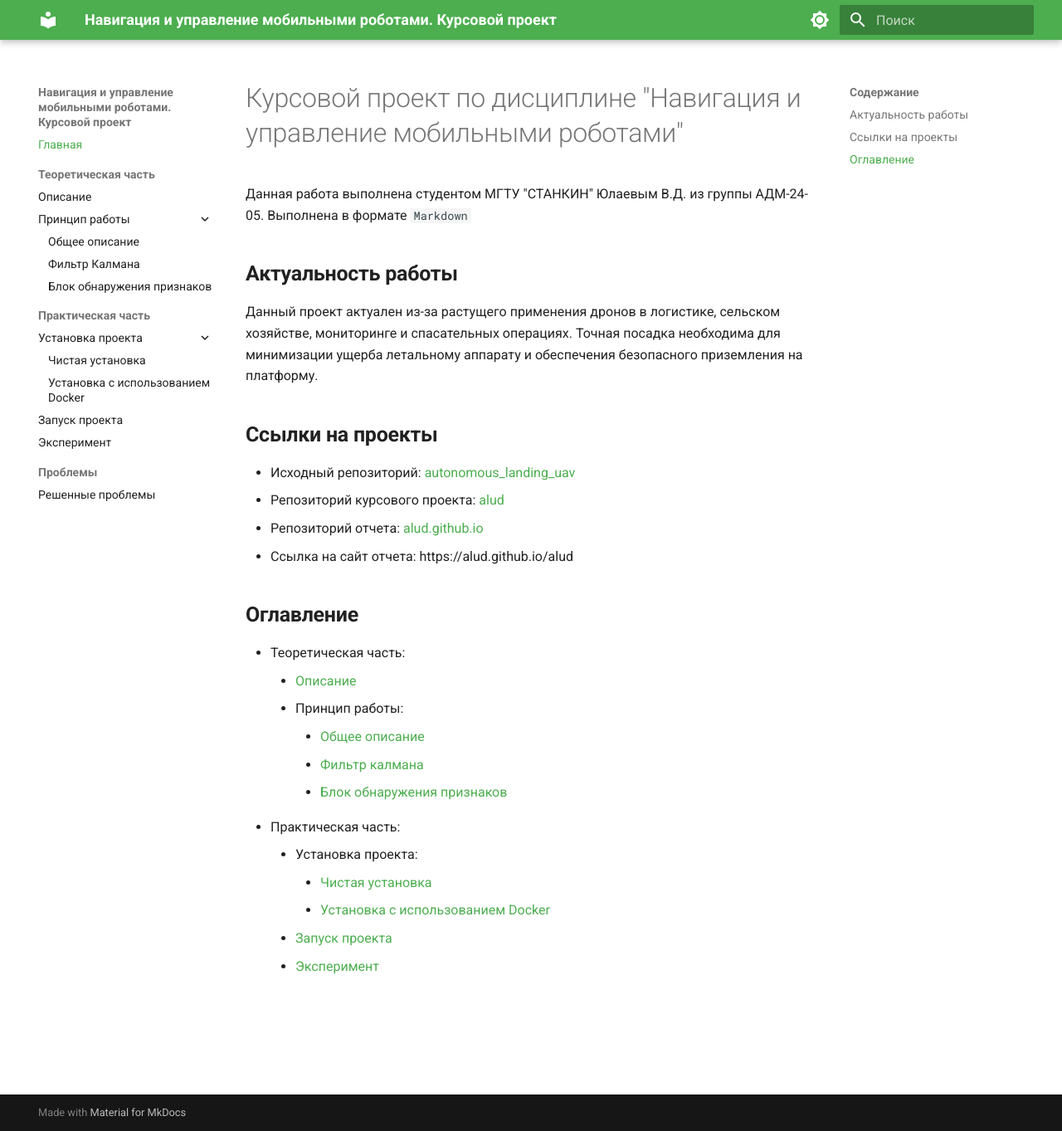
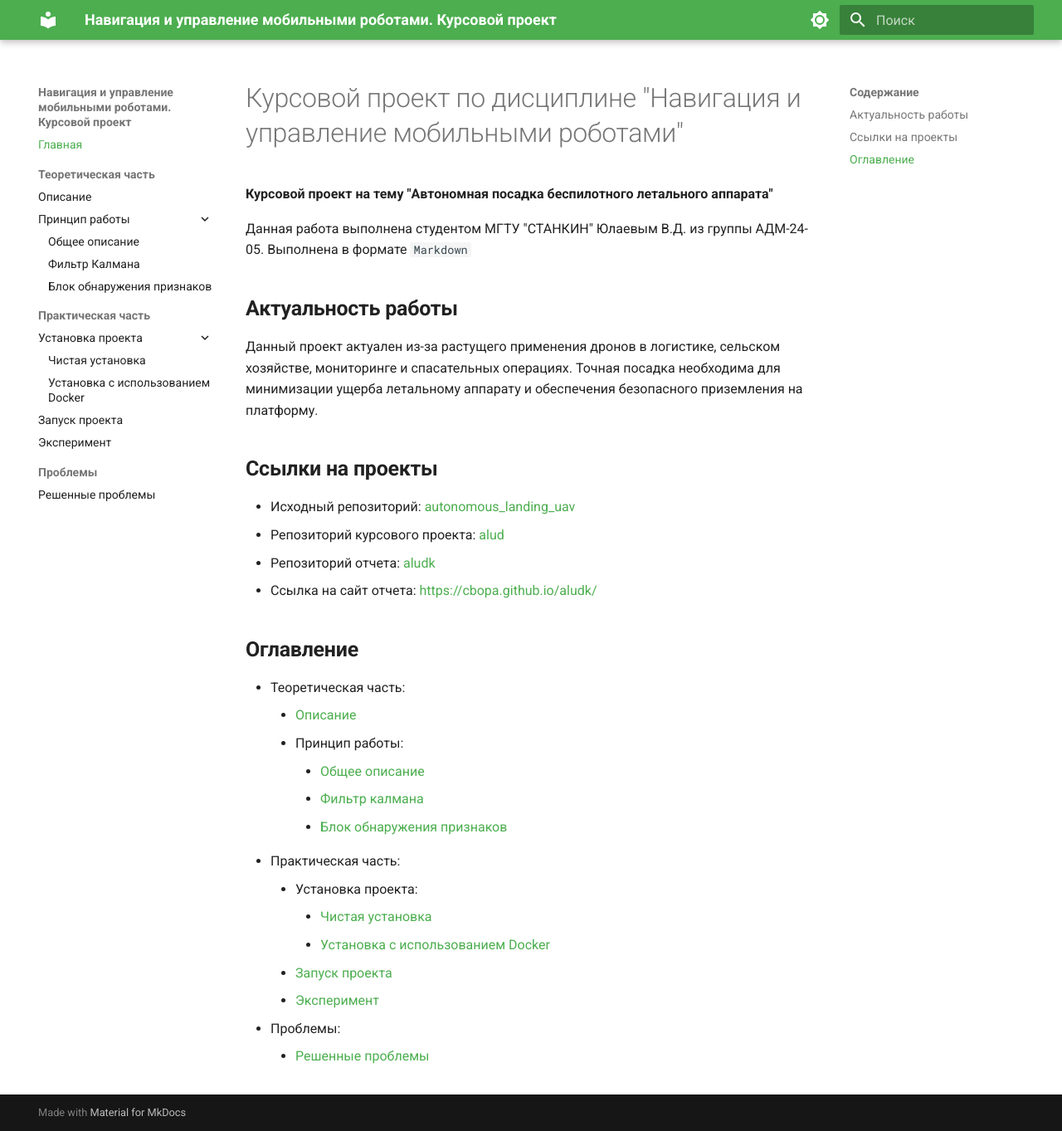
Before and after one commit to CBOPA/alud.github.io, an MkDocs documentation site: the page built from docs/index.md, in a window 1280 px wide and 1363 px high. Shown: the whole window at 83% size. Built offline with MkDocs 1.6.1 and Material for MkDocs 9.7.7, drawn with Linux system fonts in a browser that asks for light colours.

Commit message:
исправлены некоторые дмоменты в докудокументах

```diff
--- a/docs/index.md
+++ b/docs/index.md
@@ -1,4 +1,6 @@
 # Курсовой проект по дисциплине "Навигация и управление мобильными роботами"
+
+**Курсовой проект на тему "Автономная посадка беспилотного летального аппарата"**
 
 Данная работа выполнена студентом МГТУ "СТАНКИН" Юлаевым В.Д. из группы АДМ-24-05. Выполнена в формате `Markdown`
 
@@ -9,8 +11,8 @@
 ## **Ссылки на проекты**
 * Исходный репозиторий: [autonomous_landing_uav](https://github.com/MikeS96/autonomous_landing_uav)
 * Репозиторий курсового проекта: [alud](https://github.com/CBOPA/alud)
-* Репозиторий отчета: [alud.github.io](https://github.com/CBOPA/alud.github.io)
-* Ссылка на сайт отчета: https://alud.github.io/alud
+* Репозиторий отчета: [aludk](https://github.com/CBOPA/aludk)
+* Ссылка на сайт отчета: [https://cbopa.github.io/aludk/](https://cbopa.github.io/aludk/)
 
 ## **Оглавление**
 
@@ -26,3 +28,5 @@
         - [Установка с использованием Docker](practice/docker_installation.md)
       - [Запуск проекта](practice/start.md)
       - [Эксперимент](practice/experiment.md)
+  - Проблемы:
+      - [Решенные проблемы](about/troubles.md)
--- a/mkdocs.yml
+++ b/mkdocs.yml
@@ -1,5 +1,5 @@
 site_name: Навигация и управление мобильными роботами. Курсовой проект
-site_url: https://cbopa.github.io/alud/
+site_url: https://cbopa.github.io/aludk/
 
 theme:
   name: material
```
